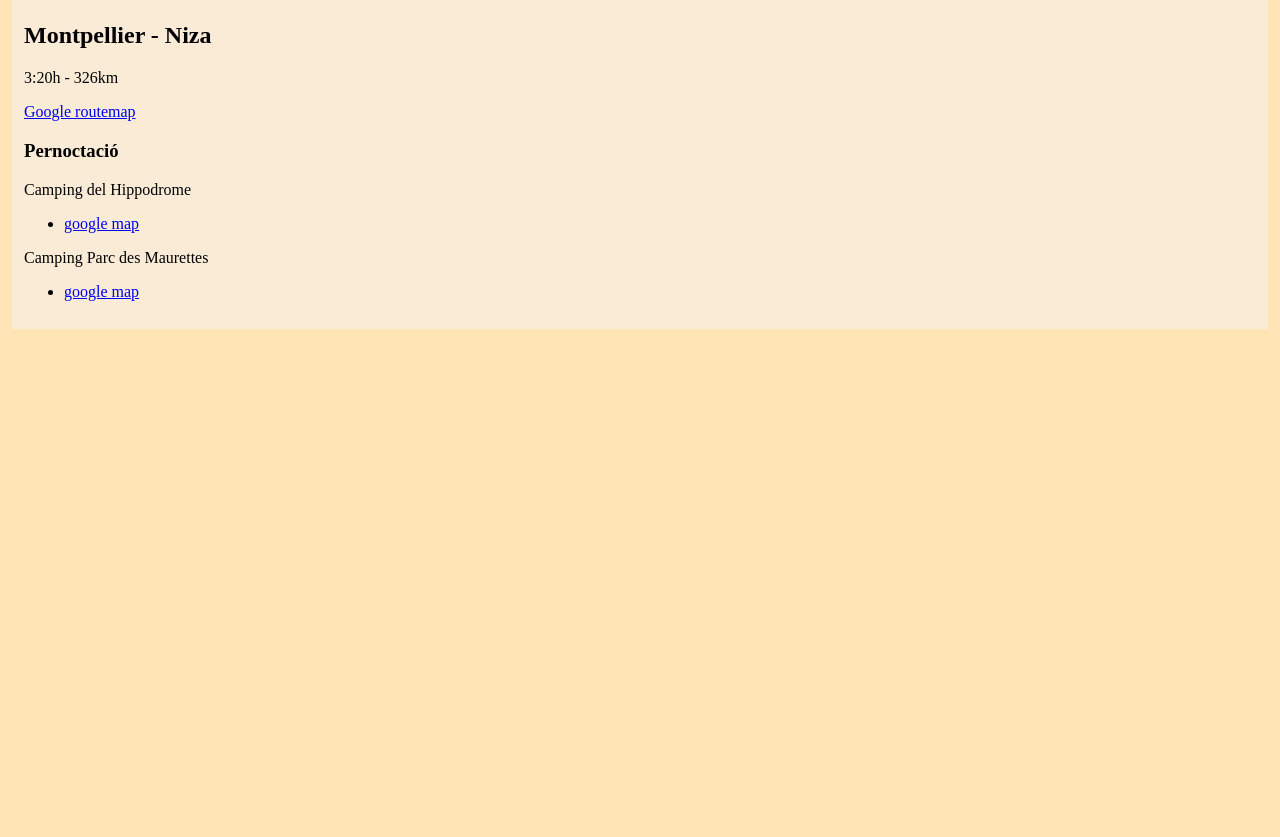
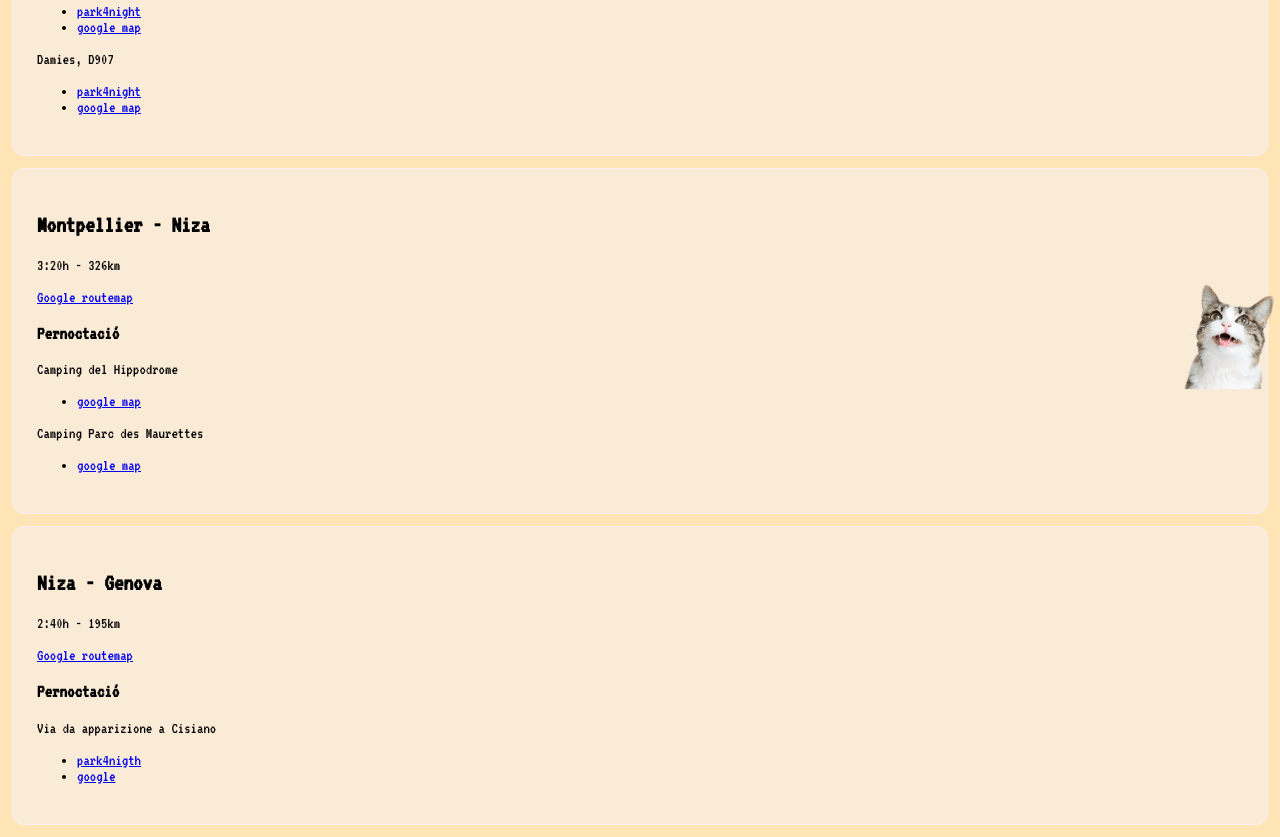
Before and after one commit to JLDRM/expensive-roadmap-preview, a plain HTML site: page index.html in a window 1280 px wide. Shown: the part 408-1245 px from the top of the page. Before the commit the page ends 800 px from the top, so only its background shows below. Drawn offline with Linux system fonts and the light colour scheme.

Commit message:
swag improvements add some fonts and images

```diff
--- a/index.html
+++ b/index.html
@@ -14,10 +14,19 @@
   <meta property="og:image" content="https://www.jldrm.dev/assets/img/sharing-love.jpg" />
   <meta property="og:author" content="jldrm" />
 
+  <link rel="icon" type="image/png" href="./assets/img/mishongo.png" />
   <link rel="stylesheet" href="styles.css">
 </head>
 
 <body>
+
+  <section class="light-background">
+    <h2>Roadmap</h2>
+    <p>From 29/7 to 8/8</p>
+    <a href="https://goo.gl/maps/kCZNvx5vonLZb3x76" target="_blank" rel="noopener noreferrer">Google stops list</a>
+  </section>
+
+
   <section class="light-background">
     <h2>Barcelona - Montpellier</h2>
     <p>3:30h - 360km</p>
@@ -93,6 +102,37 @@
       </ul>
     </div>
   </section>
+
+  <section class="light-background">
+    <h2>Niza - Genova</h2>
+    <p>2:40h - 195km</p>
+    <a href="https://www.google.com/maps/place/G%C3%A9nova,+Italia/@44.4468633,8.6037606,11z/data=!3m1!4b1!4m10!1m3!11m2!2sR0Ezi2A2QeSI33JFo1uQDg!3e3!3m5!1s0x12d34152dcd49aad:0x236a84f11881620a!8m2!3d44.4056499!4d8.946256!15sCgEqkgEIbG9jYWxpdHk"
+      target="_blank" referrerpolicy="no-referrer">Google routemap</a>
+
+    <div>
+      <h3>Pernoctació</h3>
+
+      <p>
+        Via da apparizione a Cisiano
+      </p>
+      <ul>
+        <li>
+
+          <a href="https://park4night.com/es/lieu/85555/estacionamiento-d%C3%ADa-y-noche/genova-via-da-apparizione-a-cisiano/italy/città-metropolitana-di-genova#prettyPhoto"
+            target="_blank" rel="noopener noreferrer">park4nigth</a>
+        </li>
+        <li>
+
+          <a href="https://www.google.com/maps/place/Via+da+Apparizione+a+Cisiano,+16133+Genova+GE,+Italia/@44.4103708,9.0310154,826m/data=!3m2!1e3!4b1!4m5!3m4!1s0x12d35ca2ee43f5d3:0xadeb177c70f6c176!8m2!3d44.410367!4d9.0332041"
+            target="_blank" rel="noopener noreferrer">google</a>
+        </li>
+      </ul>
+    </div>
+  </section>
+
+  <div class="speaker-cat-container">
+    <img src="./assets/img/speaker-cat.png" alt="speaker cat">
+  </div>
 </body>
 
 </html>
--- a/styles.css
+++ b/styles.css
@@ -1,13 +1,36 @@
+@font-face {
+  font-family: 'Pixel';
+  src: url(assets/fonts/VT323-Regular.ttf) format('truetype');
+}
+
 body {
   background-color: moccasin;
   margin: 12px;
+  font-family: 'Pixel', 'Regular';
+  box-sizing: border-box;
+  -moz-box-sizing: border-box;
+  -webkit-box-sizing: border-box;
 }
 
 section {
-  padding: 12px;
+  padding: 24px;
   margin-bottom: 12px;
+  border-radius: 12px;
+  border: 1px solid lavenderblush;
 }
 
 .light-background {
   background-color: antiquewhite;
 }
+
+.speaker-cat-container {
+  width: 100px;
+  position: fixed;
+  bottom: 0;
+  right: 0;
+}
+
+.speaker-cat-container img {
+  width: 100%;
+  height: 100%;
+}
```
Also changed, not shown: assets/fonts/VT323-Regular.ttf (added), assets/img/mishongo.png (added), assets/img/speaker-cat.png (added).
